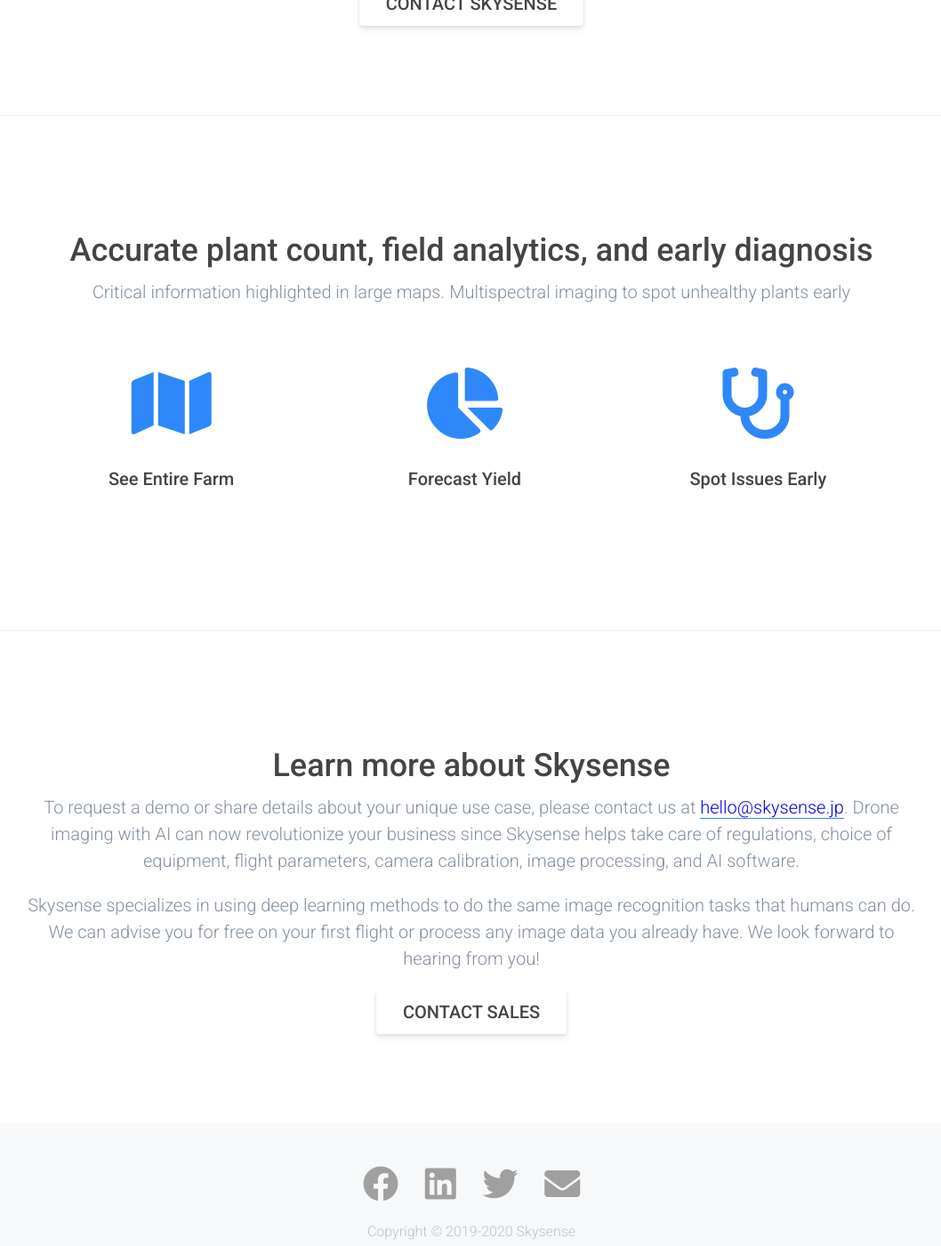
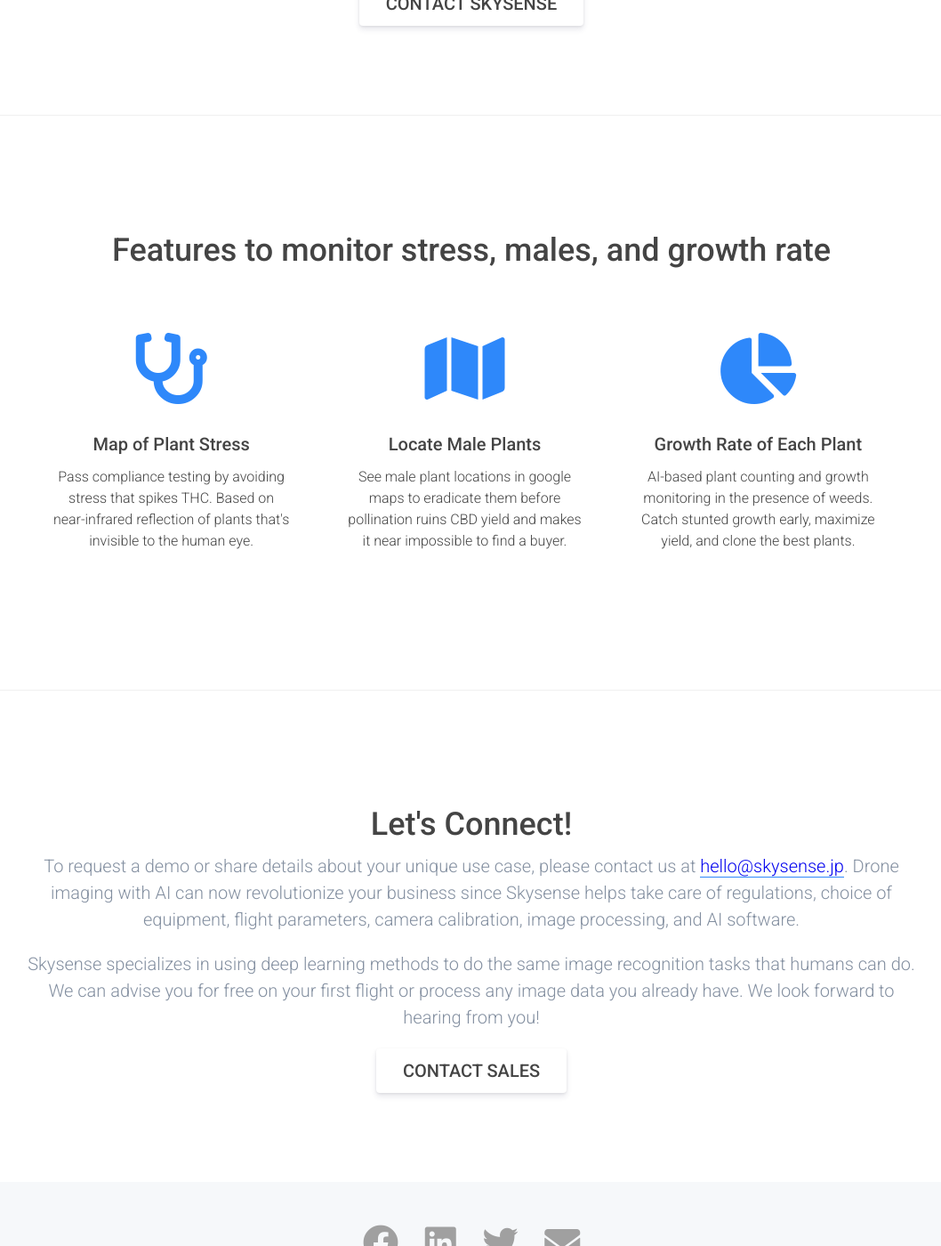
Before and after one commit to skysense/skysense-website, a Jekyll site: the page built from index.html, in a window 1280 px wide and 1400 px high, scrolled down 1798 px. Shown: the whole window at 89% size, without its empty margins (110-1168 px from the left). Built offline with Jekyll 4.4.1, drawn with Linux system fonts in a browser that asks for light colours; nearby versions of some CDN libraries.

Commit message:
section 3 features

```diff
--- a/index.html
+++ b/index.html
@@ -45,24 +45,27 @@
   </section>
   <section>
     <div class="wrap">
-      <h2>Accurate plant count, field analytics, and early diagnosis</h2>
-      <p>Critical information highlighted in large maps. Multispectral imaging to spot unhealthy plants early</p>
+      <h2>Features to monitor stress, males, and growth rate</h2>
       <div class="icons">
+        <div class="icon"><i class="fa fa-stethoscope"></i>
+          <div class="title">Map of Plant Stress</div>
+          <div class="description">Pass compliance testing by avoiding stress that spikes THC. Based on near-infrared reflection of plants that's invisible to the human eye.</div>
+        </div>
         <div class="icon"><i class="fa fa-map"></i>
-          <div class="title">See Entire Farm</div>
+          <div class="title">Locate Male Plants</div>
+          <div class="description">See male plant locations in google maps to eradicate them before pollination ruins CBD yield and makes it near impossible to find a buyer.</div>
         </div>
         <div class="icon"><i class="fa fa-chart-pie"></i>
-          <div class="title">Forecast Yield</div>
+          <div class="title">Growth Rate of Each Plant</div>
+          <div class="description">AI-based plant counting and growth monitoring in the presence of weeds. Catch stunted growth early, maximize yield, and clone the best plants.</div>
         </div>
-        <div class="icon"><i class="fa fa-stethoscope"></i>
-          <div class="title">Spot Issues Early</div>
-        </div>
+
       </div>
     </div>
   </section>
   <section>
     <div class="wrap">
-      <h2>Learn more about Skysense</h2>
+      <h2>Let's Connect!</h2>
       <p>To request a demo or share details about your unique use case, please contact us at <a href="mailto:hello@skysense.jp">hello@skysense.jp</a>. Drone imaging with AI can now revolutionize your business since Skysense helps take care of regulations, choice of equipment, flight parameters, camera calibration, image processing, and AI software.</p>
       <p>Skysense specializes in using deep learning methods to do the same image recognition tasks that humans can do. We can advise you for free on your first flight or process any image data you already have. We look forward to hearing from you!</p>
       <a href="/contact/" class="button">Contact Sales</a>
```
